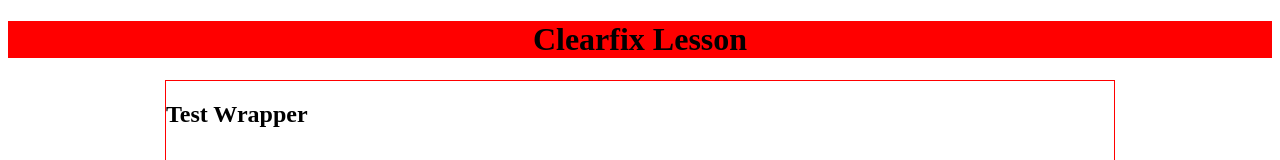
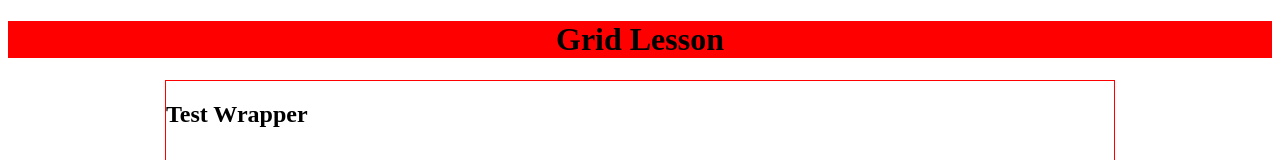
Before and after one commit to fora0027/HtmlCssLayout, a plain HTML site: page grid/index.html in a window 1280 px wide. Shown: the top 160 px of the page. Drawn offline with Linux system fonts and the light colour scheme.

Commit message:
gridlesson

```diff
--- a/clearfix/index.html
+++ b/grid/index.html
@@ -3,13 +3,13 @@
 <head>
     <meta charset="UTF-8">
     <meta name="viewport" content="width=device-width, initial-scale=1.0">
-    <title>Clearfix</title>
+    <title>Grids</title>
     <link rel="stylesheet" href="css/style.css">
 </head>
 
 <body>
     <header>
-    <h1>Clearfix Lesson</h1>
+    <h1>Grid Lesson</h1>
     </header>
         <div class="wrapper">
             <h2>Test Wrapper</h2>
```
Also changed, not shown: grid/css/style.css (renamed from clearfix/css/style.css).
